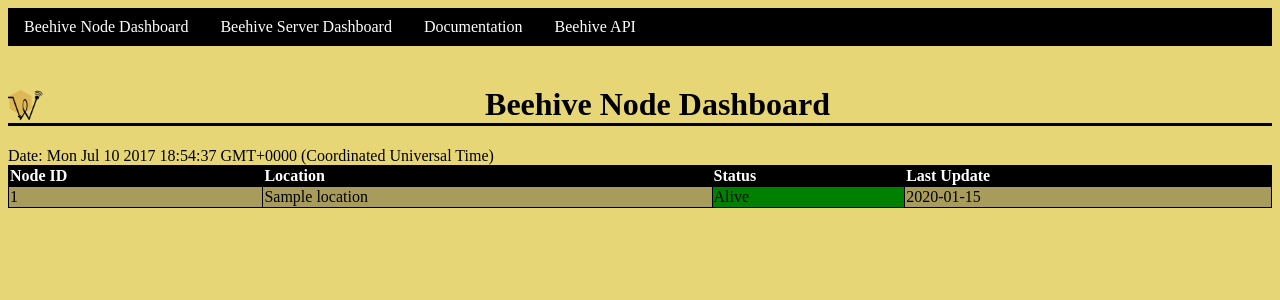
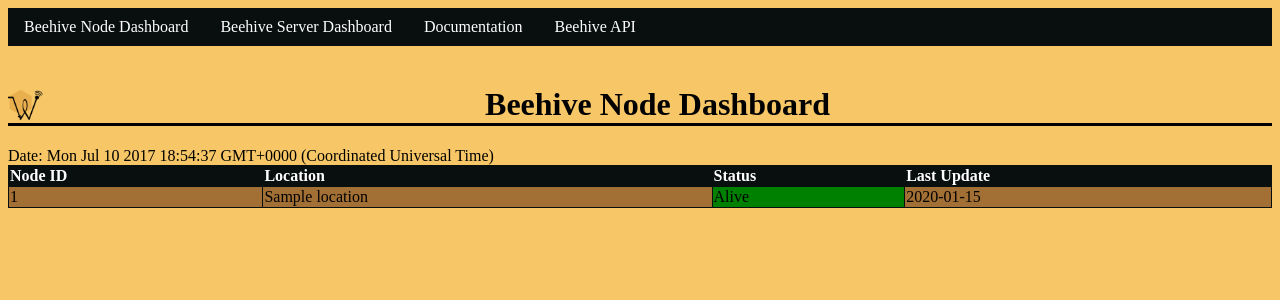
Before and after one commit to zskluzac/Waggle-Dashboard, a Flask app: page / in a window 1280 px wide. Shown: the top 300 px of the page. Run offline with Flask 2, Linux system fonts and the light colour scheme; a database or web service that is not in the repository returns one stand-in record (values such as "Sample title"); data that the repository does not hold is empty.

Commit message:
Finished color palette change

```diff
--- a/app2/static/css/dashboard.css
+++ b/app2/static/css/dashboard.css
@@ -1,5 +1,5 @@
 body {
-    background-color: #e7d676;
+    background-color: #F7C767;
 }
 
 table {
@@ -11,25 +11,25 @@ h1 {
     text-align: center;
 }
 table, td, th{
-    border: 1px solid black;
+    border: 1px solid #090F0F;
 }
 th {
     color: #FFFFFF;
-    background-color: #000000;
+    background-color: #090F0F;
     text-align: left;
 }
 
-tr:hover{background-color:#f3fccc}
+tr:hover{background-color:#D58936}
 tr {
-     background-color='#a89c5c'
+     background-color='#A27035'
 }
-ul li a:hover{color:#e7d676}
+ul li a:hover{color:#D58936}
 ul {
     list-style-type: none;
     margin: 0;
     padding: 0;
     overflow: hidden;
-    background-color: #000000;
+    background-color: #090F0F;
 }
 
 li {
--- a/app2/static/css/serverdash.css
+++ b/app2/static/css/serverdash.css
@@ -18,7 +18,7 @@ th {
     text-align: left;
 }
 
-tr:hover{background-color:#F7C767}
+tr:hover{background-color:#D58936}
 
 ul li a:hover{color:#F7C767}
 
--- a/app2/templates/dashboard.html
+++ b/app2/templates/dashboard.html
@@ -45,7 +45,7 @@ t = setTimeout(function() {
 getDate();
 </script>
 
-<table class="sortable" style="background-color: #a89c5c;">
+<table class="sortable" style="background-color: #A27035;">
     {% autoescape false %}
     {{ dashtable }}
     {% endautoescape %}
--- a/app2/templates/serverdash.html
+++ b/app2/templates/serverdash.html
@@ -48,7 +48,7 @@ getDate();
             <tr><td>Data Received . . . </td></tr>
             <tr><td>Data Received . . . </td></tr>
             <tr><td>Data Received . . . </td></tr>
-            <tr><td>Data Received . . . </td></tr>
+            <tr><td>Data Received . . . . . . </td></tr>
             <tr><td>Data Received . . . </td></tr>
             <tr><td>Data Received . . . </td></tr>
             <tr><td>Data Received . . . </td></tr>
```
Also changed, not shown: app2/static/css/documentation.css (+5 -5 lines).
